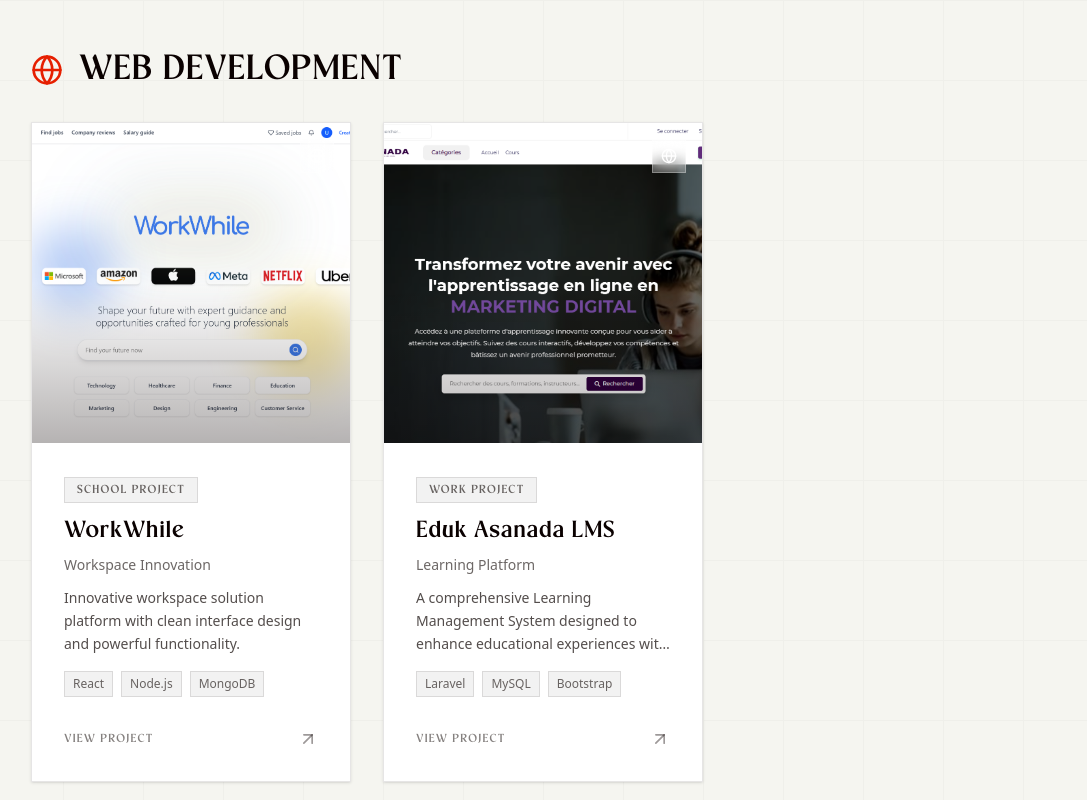
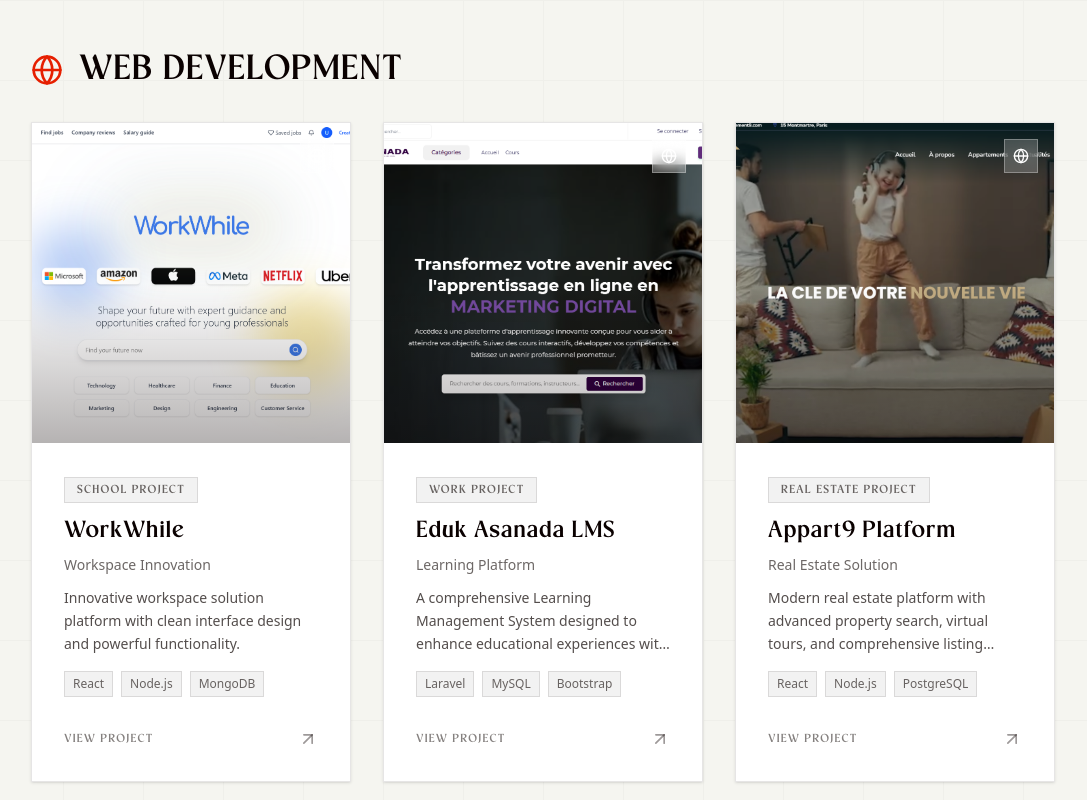
Before and after one commit to IAMTHEWONDERER/portfolio_wonderer, a React (Vite) app: page / in a window 1280 px wide. Shown: the part 5500-6300 px from the top of the page, without its empty margins (97-1184 px from the left). Built offline with nearby package versions, Linux system fonts and the light colour scheme; no server answers.

Commit message:
new minor fix

```diff
--- a/src/components/landingpage/PorftolioLanding.jsx
+++ b/src/components/landingpage/PorftolioLanding.jsx
@@ -46,6 +46,15 @@
       category: "Work Project",
       type: "website",
       screenshot: "/imgs/screenshots/edukasanada.png"
+    }, {
+      title: "Appart9 Platform",
+      subtitle: "Real Estate Solution",
+      description: "Modern real estate platform with advanced property search, virtual tours, and comprehensive listing management.",
+      url: "#",
+      tech: ["React", "Node.js", "PostgreSQL"],
+      category: "Real Estate Project",
+      type: "website",
+      screenshot: "/imgs/screenshots/appart9.png"
     },
 
   ];
```
